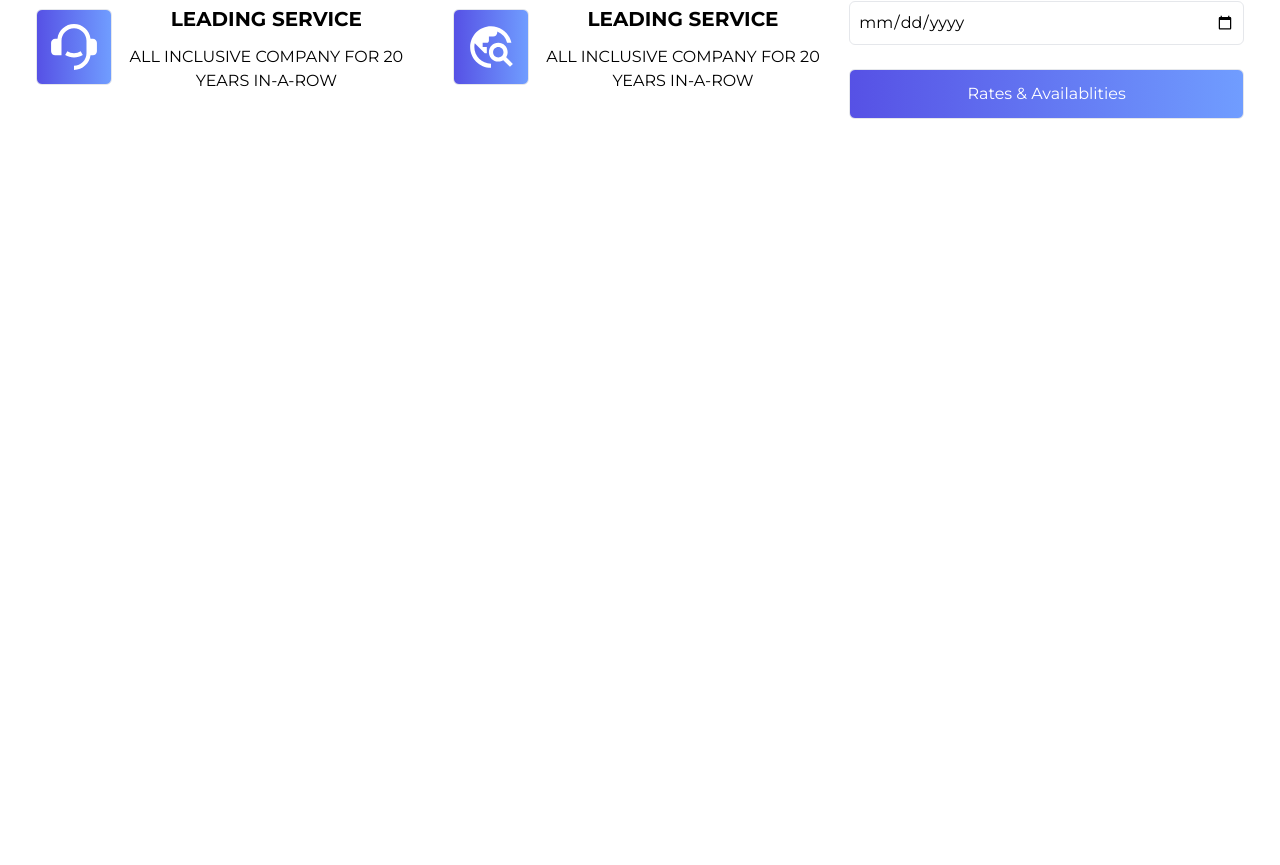
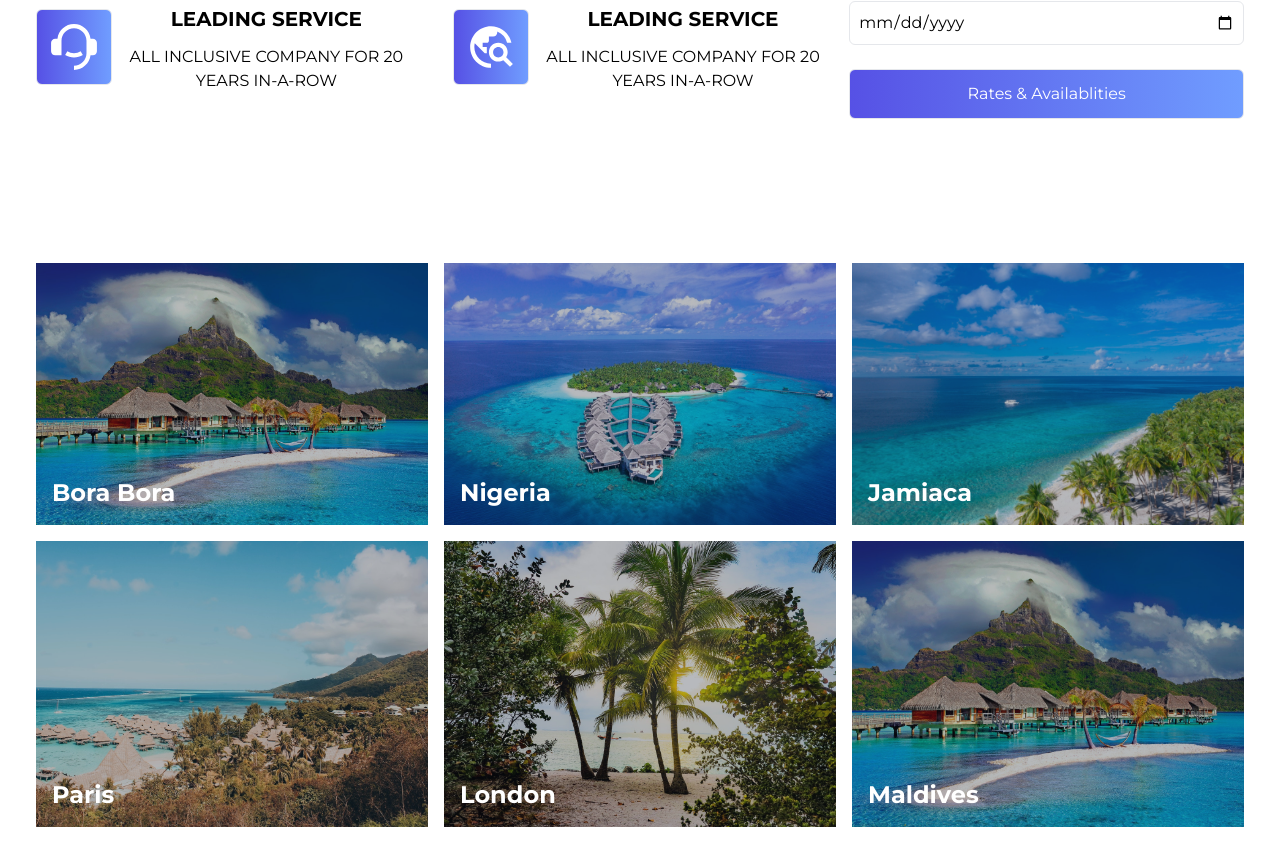
Before and after one commit to Olamigoke10/TravelWebsite-, a React (Vite) app: page / in a window 1280 px wide. Shown: the part 1907-2772 px from the top of the page. Before the commit the page ends 2106 px from the top, so only its background shows below. Built offline with nearby package versions, Linux system fonts and the light colour scheme.

Commit message:
select.jsx

```diff
--- a/src/App.jsx
+++ b/src/App.jsx
@@ -3,6 +3,7 @@
 import Hero from "./components/hero"
 import Destinations from "./components/Destinations"
 import Search from "./components/Search"
+import Selects from "./components/Selects"
 
 function App() {
 
@@ -12,6 +13,7 @@
       <Hero />
       <Destinations />
       <Search />
+      <Selects />
     </div>
   )
 }
--- /dev/null
+++ b/src/components/SelectCard.jsx
@@ -0,0 +1,14 @@
+import React from 'react'
+
+const SelectCard = (props) => {
+  return (
+    <div className='relative'>
+    <img src={props.bg} alt=""  className='object-cover w-full h-full'/>
+    <div className='bg-gray-900/30 absolute top-0 left-0 w-full h-full'>
+    <p className='left-4 bottom-4 text-2xl text-white absolute font-bold'>{props.text}</p>
+    </div>
+  </div>
+  )
+}
+
+export default SelectCard
--- /dev/null
+++ b/src/components/Selects.jsx
@@ -0,0 +1,22 @@
+import React from 'react'
+import Borabora from "../assets/borabora.jpg"
+import Borabora2 from "../assets/borabora2.jpg"
+import Maldives from "../assets/maldives.jpg"
+import Maldives2 from "../assets/maldives2.jpg"
+import Keywest from "../assets/keywest.jpg"
+import SelectCard from './SelectCard'
+
+const Selects = () => {
+  return (
+    <div className='grid sm:grid-cols-2 lg:grid-cols-3 max-w-[1240px] mx-auto px-4 py-16 gap-4'>
+        <SelectCard bg={Borabora} text="Bora Bora"/>
+        <SelectCard bg={Maldives} text="Nigeria"/>
+        <SelectCard bg={Maldives2} text="Jamiaca"/>
+        <SelectCard bg={Borabora2} text="Paris"/>
+        <SelectCard bg={Keywest} text="London"/>
+        <SelectCard bg={Borabora} text="Maldives"/>
+    </div>
+  )
+}
+
+export default Selects
```
